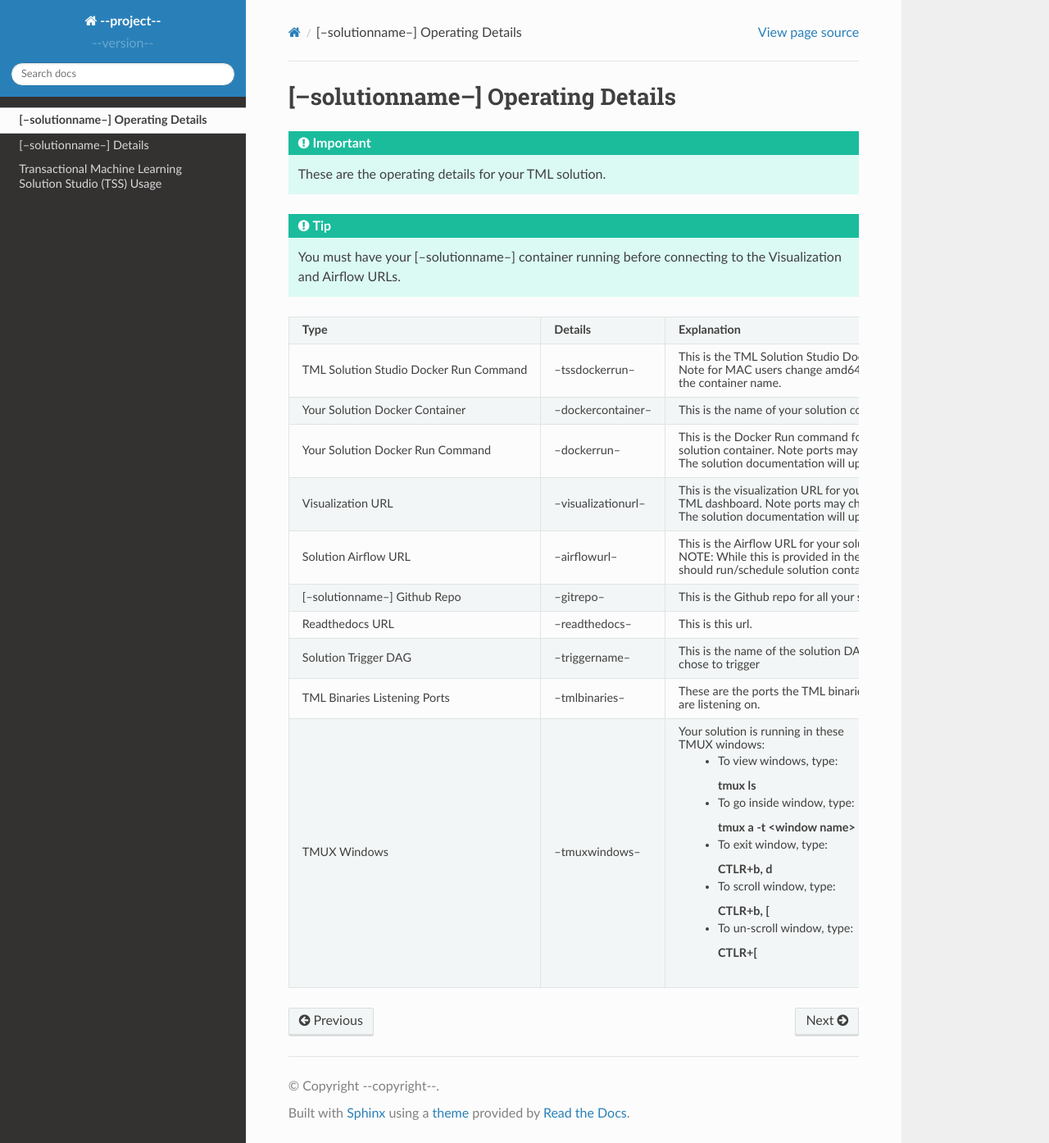
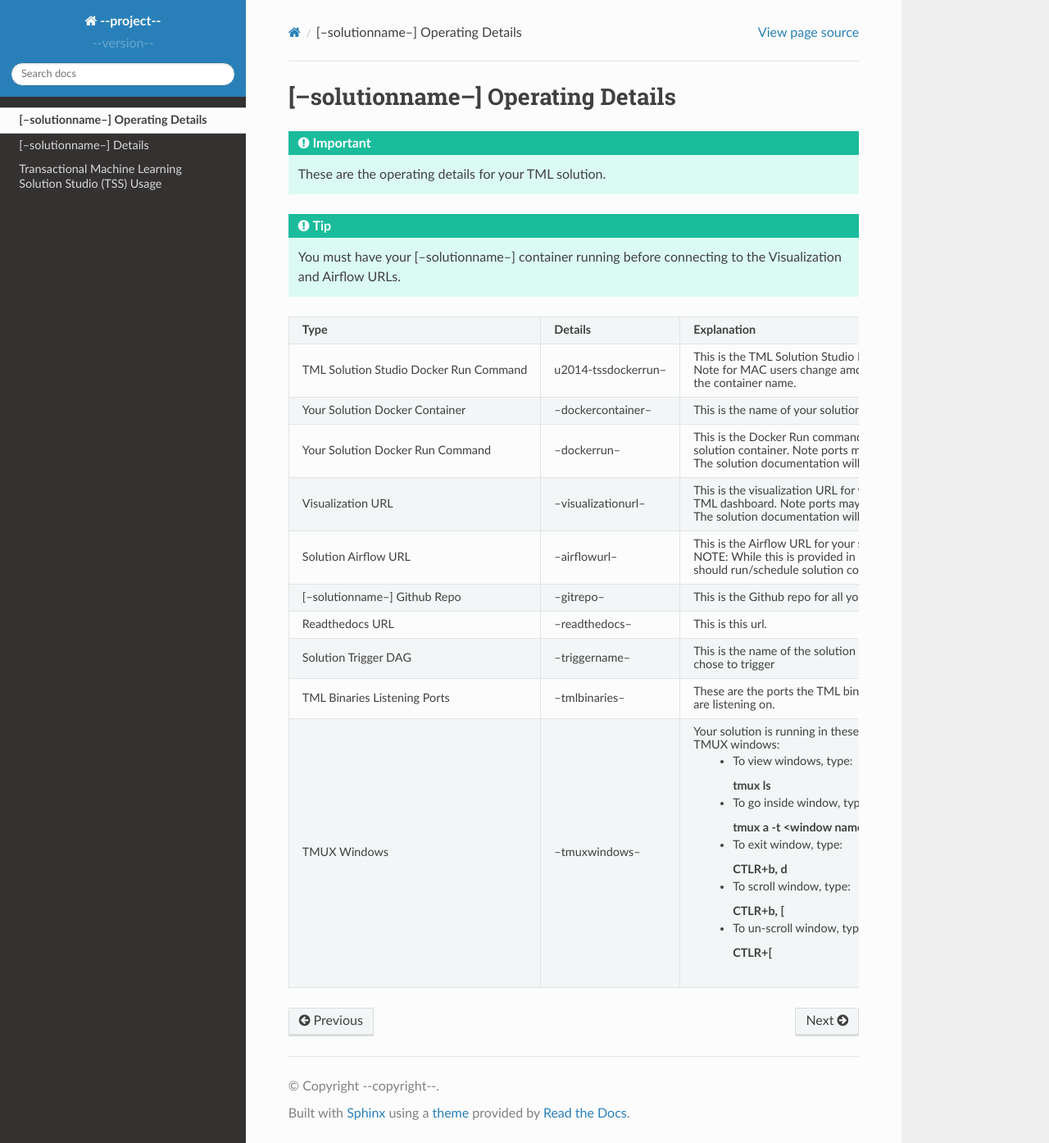
Before and after one commit to vanesalcb06/tssproject2-2b5c, a Sphinx documentation site: the page built from docs/source/operating.rst, in a window 1280 px wide and 1394 px high. Shown: the whole window at 82% size. Built offline with Sphinx 7.4.7 and the Read the Docs theme 2.0.0, drawn with Linux system fonts in a browser that asks for light colours.

Commit message:
Update operating.rst

```diff
--- a/docs/source/operating.rst
+++ b/docs/source/operating.rst
@@ -13,7 +13,7 @@
      - **Details**
      - **Explanation**
    * - TML Solution Studio Docker Run Command
-     - --tssdockerrun--
+     - \u2014-tssdockerrun--
      - This is the TML Solution Studio Docker Run command.
 
        Note for MAC users change amd64 to arm64 in
```
